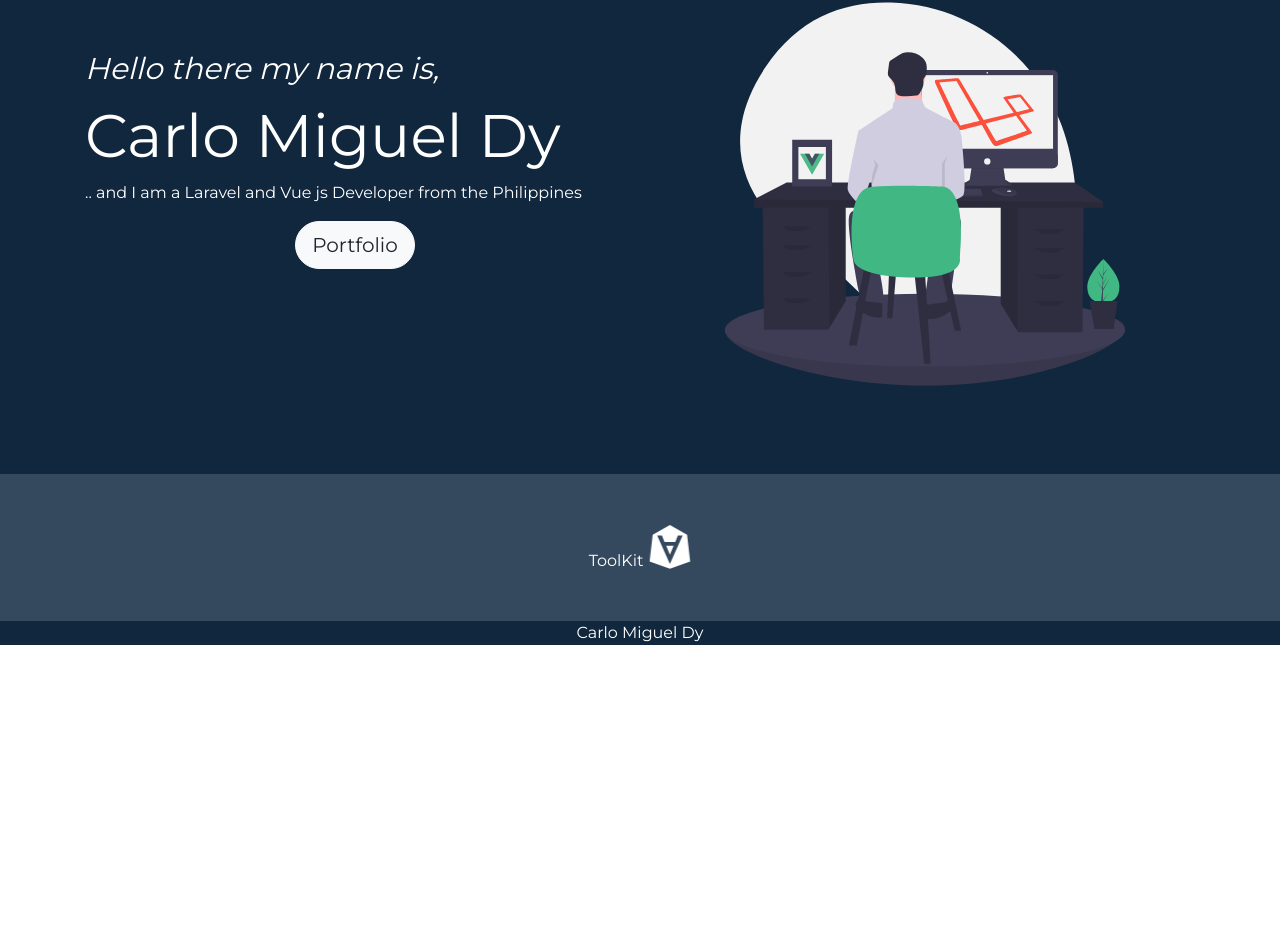
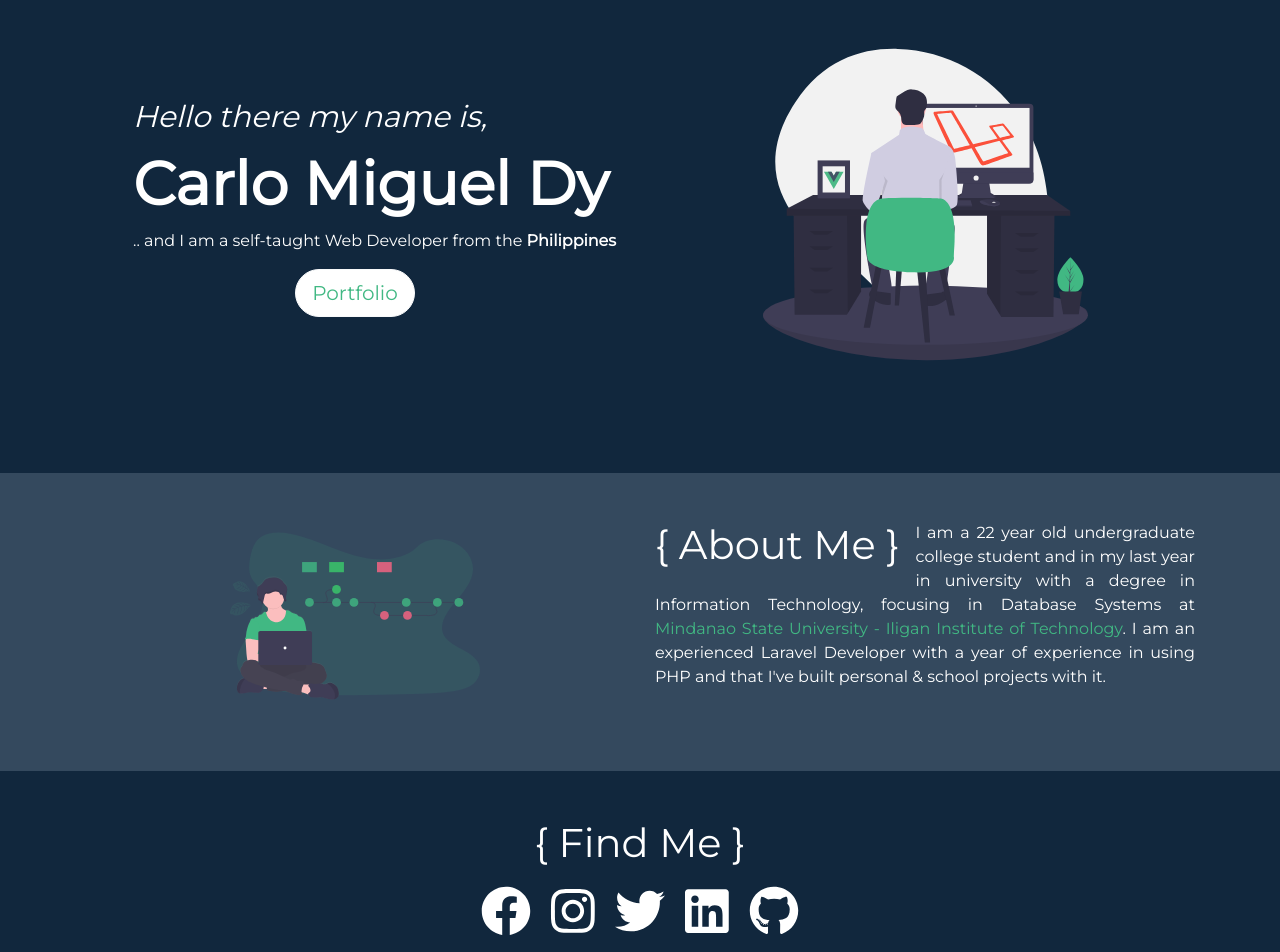
Before and after one commit to carlomigueldy/new.carlomigueldy, a Vue app: page / in a window 1280 px wide. Shown: the part 134-1086 px from the top of the page. Before the commit the page ends 800 px from the top, so only its background shows below. Built offline with nearby package versions, Linux system fonts and the light colour scheme.

Commit message:
i just added About Me on Home component and added underconstruction remark on each unfinshed component

```diff
--- a/src/App.vue
+++ b/src/App.vue
@@ -3,7 +3,7 @@
     <nav>
       <b-navbar toggleable="lg" type="dark" class="shadow-sm fixed-top" style="background-color: #41b883">
         <div class="container">
-        <b-navbar-brand :to="{name: 'home'}" class="my-nav-item" style="font-size: 30px">{ <span class="font-weight-bold">Dy</span> }</b-navbar-brand>
+        <b-navbar-brand :to="{name: 'home'}" class="my-nav-item" style="font-size: 24px">{ <span class="font-weight-bold">Dy</span> }</b-navbar-brand>
 
         <b-navbar-toggle target="nav-collapse"></b-navbar-toggle>
 
@@ -13,7 +13,7 @@
           <b-navbar-nav class="ml-auto text-uppercase text-center font-weight-bold" style="font-size: 12px; color: white;">
             <b-navbar-nav>
               <b-nav-item :to="{name: 'home'}" class="my-nav-item">Home</b-nav-item>
-              <b-nav-item :to="{name: 'about'}" class="my-nav-item">About</b-nav-item>
+              <!-- <b-nav-item :to="{name: 'about'}" class="my-nav-item">About</b-nav-item> -->
               <b-nav-item :to="{name: 'contact'}" class="my-nav-item">Contact</b-nav-item>
               <b-nav-item :to="{name: 'portfolio'}" class="my-nav-item">Portfolio</b-nav-item>
             </b-navbar-nav>
@@ -23,15 +23,22 @@
       </b-navbar>
     </nav>
 
-    <main class="my-bg-first" style="padding-top: 80px">
+    <main class="my-bg-first" id="main_wrap" style="padding-top: 80px;">
       <transition name="component-fade" mode="out-in">
         <router-view />
       </transition>
 
-      <div class="my-bg-first">
-        <div class="row">
-          <div class="col text-center">
-            Carlo Miguel Dy
+      <div class="my-bg-first pb-5">
+        <div class="container">
+          <div class="row">
+            <div class="col-sm-12 col-lg-12 text-center">
+              <h1>{ Find Me }</h1>
+              <a href="https://www.facebook.com/polarixdy" target="_blank" class="my-link-item"><font-awesome-icon :icon="['fab', 'facebook']" /></a>
+              <a href="https://www.instagram.com/carlomigueldy/" target="_blank" class="my-link-item"><font-awesome-icon :icon="['fab', 'instagram']" /></a>
+              <a href="https://twitter.com/CarloMiguelDy" target="_blank" class="my-link-item"><font-awesome-icon :icon="['fab', 'twitter']" /></a>
+              <a href="https://www.linkedin.com/in/carlo-miguel-dy-168797181/" target="_blank" class="my-link-item"><font-awesome-icon :icon="['fab', 'linkedin']" /></a>
+              <a href="https://github.com/carlomigueldy" target="_blank" class="my-link-item"><font-awesome-icon :icon="['fab', 'github']" /></a>
+            </div>
           </div>
         </div>
       </div>
@@ -56,6 +63,11 @@ export default {
 <style>
 body {
   font-family: 'Montserrat', sans-serif;
+}
+a.my-link-item {
+  color: white;
+  margin: 10px;
+  font-size: 50px
 }
 img {
   transition: all 1s;
@@ -94,12 +106,6 @@ img:hover {
   background-repeat: no-repeat;
   background-size: cover;
 }
-.my-card {
-  transition: all 1.5s;
-}
-.my-card:hover {
-  transform: scale(1.1)
-}
 .component-fade-enter-active, .component-fade-leave-active {
   transition: opacity .3s ease;
 }
@@ -107,4 +113,9 @@ img:hover {
 /* .component-fade-leave-active below version 2.1.8 */ {
   opacity: 0;
 }
+#main_wrap{
+    margin:0 auto;
+    position:relative;
+    overflow: hidden;
+}
 </style>
--- a/src/components/Contact.vue
+++ b/src/components/Contact.vue
@@ -1,7 +1,15 @@
 <template>
   <div>
-    <div class="badge badge-danger">
-      This is the contact page
+    <div class="container">
+      <div class="row pb-5">
+        <div class="col-sm-12 col-md-12 col-lg-6 text-center">
+          <img src="../assets/under-construction.svg" alt="Section Under Construction" height="500px" width="500px">
+        </div>
+        <div class="col-sm-12 col-md-12 col-lg-6 text-center">
+          <h1 class="display-2" style="padding-top: 200px">{ Contact }</h1>
+          <h1>Under Construction</h1>
+        </div>
+      </div>
     </div>
   </div>
 </template>
--- a/src/components/Home.vue
+++ b/src/components/Home.vue
@@ -1,30 +1,36 @@
 <template>
   <div>
 
-    <div style="margin-bottom: 80px">
+    <div style="margin-bottom: 60px">
       <div class="container">
-        <div class="row">
-          <div class="col">
-            <div class="font-italic" style="font-size: 30px; padding-top: 100px">Hello there my name is, </div>
-            <div style="font-size: 60px">Carlo Miguel Dy</div>
-            <p>.. and I am a Laravel and Vue js Developer from the Philippines</p>
+        <div class="row pt-5">
+          <div class="col-sm-12 col-md-12 col-lg-6 mb-5 pb-5">
+            <div class="pl-5">
+              <div class="font-italic" style="font-size: 30px; padding-top: 100px">Hello there my name is, </div>
+              <div style="font-size: 60px; font-weight: bold;">Carlo Miguel Dy</div>
+              <p>.. and I am a self-taught Web Developer from the <b>Philippines</b></p>
+            </div>
             <div class="text-center">
-              <router-link :to="{name: 'portfolio'}" class="my-nav-item btn btn-light btn-lg" style="border-radius: 30px">Portfolio</router-link>
+              <router-link :to="{name: 'portfolio'}" class="my-btn-portfolio btn btn-light btn-lg" style="border-radius: 30px">Portfolio</router-link>
             </div>
           </div>
-          <div class="col text-center">
+          <div class="col-sm-12 col-md-12 col-lg-6 text-center">
             <img class="mt-5" src=".././assets/laravel-vue.svg"
-            alt="Laravel & Vue" width="400px" height="400px">
+            alt="Laravel & Vue" width="325px" height="325px">
           </div>
         </div>
       </div>
     </div>
 
-    <div class="my-bg-second pt-5 pb-5">
-      <div class="container">
+    <div class="my-bg-second pt-5 mb-5">
+      <div class="container text-center">
         <div class="row">
-          <div class="col text-center">
-            ToolKit <font-awesome-icon :icon="['fab', 'angular']" spin style="font-size: 50px" />
+           <div class="col">
+             <img style="padding-bottom: 60px " src="../assets/version-control.svg" alt="Version Control" height="250px" width="250px">
+          </div>
+          <div class="col">
+            <h1 class="float-left mr-3">{ About Me }</h1>
+            <p class="text-justify mb-5">I am a 22 year old undergraduate college student and in my last year in university with a degree in Information Technology, focusing in Database Systems at <a href="http://msuiit.edu.ph" target="_blank">Mindanao State University - Iligan Institute of Technology</a>. I am an experienced Laravel Developer with a year of experience in using PHP and that I've built personal & school projects with it.</p>
           </div>
         </div>
       </div>
@@ -34,12 +40,30 @@
 </template>
 
 <style scoped>
-.my-nav-item:hover {
+.my-btn-portfolio {
+  background-color: #fff;
+}
+.my-btn-portfolio:hover {
   background-color: #41b883;
-  border-color: #41b883;
   border: none;
   color: #fff;
   outline: 0;
+}
+a {
+  color: #41b883;
+}
+.my-icon {
+  transition: all 0.5s;
+  cursor: pointer;
+}
+.my-icon:hover {
+  transform: scale(1.5)
+}
+#hover-content {
+  display: none;
+}
+#parent:hover #hover-content {
+  display: block;
 }
 </style>
 
--- a/src/components/Portfolio.vue
+++ b/src/components/Portfolio.vue
@@ -1,6 +1,16 @@
 <template>
   <div>
-    <h1>My Projects</h1>
+    <div class="container">
+      <div class="row pb-5">
+        <div class="col-sm-12 col-md-12 col-lg-6 text-center">
+          <img src="../assets/under-construction.svg" alt="Section Under Construction" height="500px" width="500px">
+        </div>
+        <div class="col-sm-12 col-md-12 col-lg-6 text-center">
+          <h1 class="display-2" style="padding-top: 200px">{ Portfolio }</h1>
+          <h1>Under Construction</h1>
+        </div>
+      </div>
+    </div>
   </div>
 </template>
 
--- a/src/main.js
+++ b/src/main.js
@@ -8,11 +8,13 @@ import routes from './routes'
 import { library } from '@fortawesome/fontawesome-svg-core'
 import { FontAwesomeIcon } from '@fortawesome/vue-fontawesome'
 import { fab } from '@fortawesome/free-brands-svg-icons'
+import { fas } from '@fortawesome/free-solid-svg-icons'
 
 
 Vue.config.productionTip = false
 
 library.add(fab)
+library.add(fas)
 
 Vue.use(VueRouter)
 Vue.use(BootstrapVue)
```
Also changed, not shown: src/assets/under-construction.svg (added), src/assets/version-control.svg (added).
